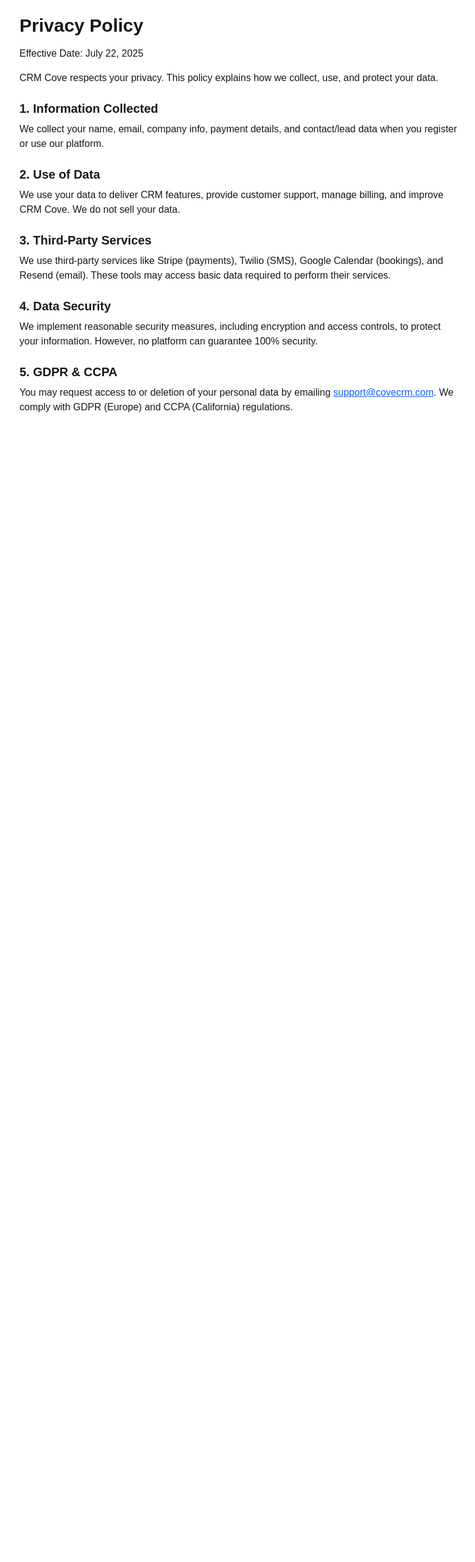
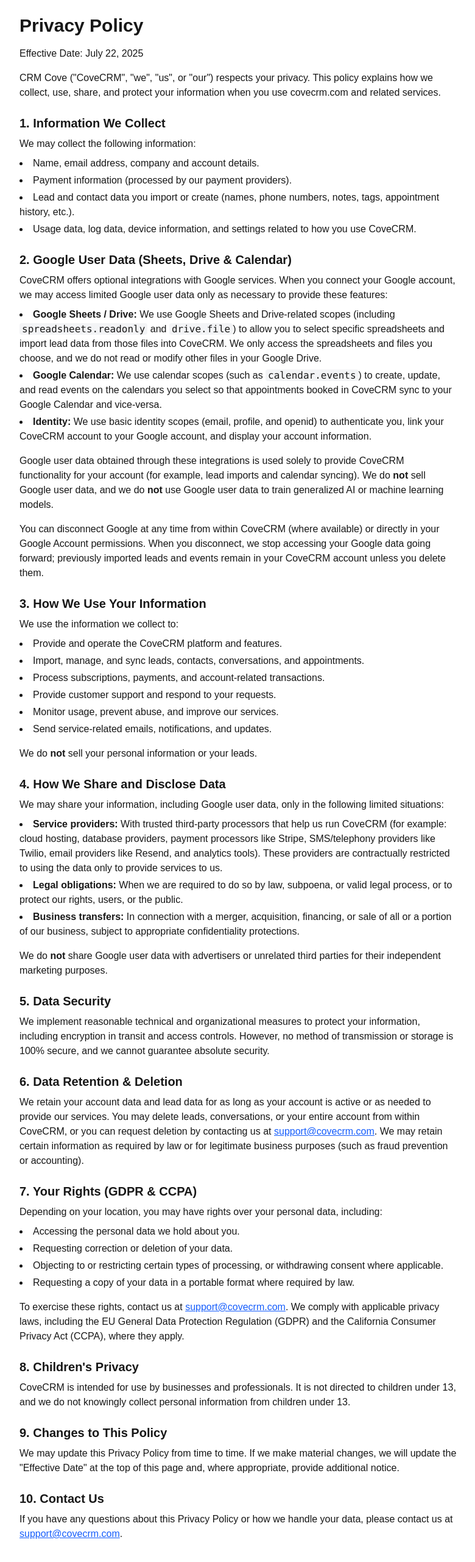
Before and after one commit to brysonmccleary/CoveCRM, a Next.js app: page /legal/privacy in a window 1280 px wide. Shown: the top 2562 px of the page at 61% size, without its empty margins (248-1028 px from the left). Before the commit the page ends 800 px from the top, so only its background shows below. Built offline with nearby package versions, Linux system fonts and the light colour scheme; no server answers.

Commit message:
Update privacy policy with Google user data and sharing disclosures

```diff
--- a/pages/legal/privacy.tsx
+++ b/pages/legal/privacy.tsx
@@ -1,53 +1,233 @@
+// /pages/legal/privacy.tsx
 export default function PrivacyPolicy() {
   return (
     <div className="p-6 max-w-3xl mx-auto">
       <h1 className="text-3xl font-bold mb-4">Privacy Policy</h1>
       <p className="mb-4">Effective Date: July 22, 2025</p>
+
       <p className="mb-4">
-        CRM Cove respects your privacy. This policy explains how we collect,
-        use, and protect your data.
+        CRM Cove (&quot;CoveCRM&quot;, &quot;we&quot;, &quot;us&quot;, or
+        &quot;our&quot;) respects your privacy. This policy explains how we
+        collect, use, share, and protect your information when you use
+        covecrm.com and related services.
       </p>
 
       <h2 className="text-xl font-semibold mt-6 mb-2">
-        1. Information Collected
+        1. Information We Collect
       </h2>
+      <p className="mb-2">We may collect the following information:</p>
+      <ul className="list-disc list-inside mb-4 space-y-1">
+        <li>Name, email address, company and account details.</li>
+        <li>Payment information (processed by our payment providers).</li>
+        <li>
+          Lead and contact data you import or create (names, phone numbers,
+          notes, tags, appointment history, etc.).
+        </li>
+        <li>
+          Usage data, log data, device information, and settings related to how
+          you use CoveCRM.
+        </li>
+      </ul>
+
+      <h2 className="text-xl font-semibold mt-6 mb-2">
+        2. Google User Data (Sheets, Drive &amp; Calendar)
+      </h2>
+      <p className="mb-2">
+        CoveCRM offers optional integrations with Google services. When you
+        connect your Google account, we may access limited Google user data
+        only as necessary to provide these features:
+      </p>
+      <ul className="list-disc list-inside mb-4 space-y-1">
+        <li>
+          <span className="font-semibold">Google Sheets / Drive:</span> We use
+          Google Sheets and Drive-related scopes (including{" "}
+          <code className="bg-gray-100 px-1 rounded">
+            spreadsheets.readonly
+          </code>{" "}
+          and{" "}
+          <code className="bg-gray-100 px-1 rounded">drive.file</code>) to
+          allow you to select specific spreadsheets and import lead data from
+          those files into CoveCRM. We only access the spreadsheets and files
+          you choose, and we do not read or modify other files in your Google
+          Drive.
+        </li>
+        <li>
+          <span className="font-semibold">Google Calendar:</span> We use
+          calendar scopes (such as{" "}
+          <code className="bg-gray-100 px-1 rounded">calendar.events</code>) to
+          create, update, and read events on the calendars you select so that
+          appointments booked in CoveCRM sync to your Google Calendar and
+          vice-versa.
+        </li>
+        <li>
+          <span className="font-semibold">Identity:</span> We use basic
+          identity scopes (email, profile, and openid) to authenticate you,
+          link your CoveCRM account to your Google account, and display your
+          account information.
+        </li>
+      </ul>
+
       <p className="mb-4">
-        We collect your name, email, company info, payment details, and
-        contact/lead data when you register or use our platform.
+        Google user data obtained through these integrations is used solely to
+        provide CoveCRM functionality for your account (for example, lead
+        imports and calendar syncing). We do <span className="font-semibold">
+          not
+        </span>{" "}
+        sell Google user data, and we do{" "}
+        <span className="font-semibold">not</span> use Google user data to
+        train generalized AI or machine learning models.
       </p>
-
-      <h2 className="text-xl font-semibold mt-6 mb-2">2. Use of Data</h2>
       <p className="mb-4">
-        We use your data to deliver CRM features, provide customer support,
-        manage billing, and improve CRM Cove. We do not sell your data.
+        You can disconnect Google at any time from within CoveCRM (where
+        available) or directly in your Google Account permissions. When you
+        disconnect, we stop accessing your Google data going forward; previously
+        imported leads and events remain in your CoveCRM account unless you
+        delete them.
       </p>
 
       <h2 className="text-xl font-semibold mt-6 mb-2">
-        3. Third-Party Services
+        3. How We Use Your Information
+      </h2>
+      <p className="mb-2">We use the information we collect to:</p>
+      <ul className="list-disc list-inside mb-4 space-y-1">
+        <li>Provide and operate the CoveCRM platform and features.</li>
+        <li>
+          Import, manage, and sync leads, contacts, conversations, and
+          appointments.
+        </li>
+        <li>
+          Process subscriptions, payments, and account-related transactions.
+        </li>
+        <li>Provide customer support and respond to your requests.</li>
+        <li>Monitor usage, prevent abuse, and improve our services.</li>
+        <li>Send service-related emails, notifications, and updates.</li>
+      </ul>
+      <p className="mb-4">
+        We do <span className="font-semibold">not</span> sell your personal
+        information or your leads.
+      </p>
+
+      <h2 className="text-xl font-semibold mt-6 mb-2">
+        4. How We Share and Disclose Data
+      </h2>
+      <p className="mb-2">
+        We may share your information, including Google user data, only in the
+        following limited situations:
+      </p>
+      <ul className="list-disc list-inside mb-4 space-y-1">
+        <li>
+          <span className="font-semibold">Service providers:</span> With
+          trusted third-party processors that help us run CoveCRM (for example:
+          cloud hosting, database providers, payment processors like Stripe,
+          SMS/telephony providers like Twilio, email providers like Resend, and
+          analytics tools). These providers are contractually restricted to
+          using the data only to provide services to us.
+        </li>
+        <li>
+          <span className="font-semibold">Legal obligations:</span> When we are
+          required to do so by law, subpoena, or valid legal process, or to
+          protect our rights, users, or the public.
+        </li>
+        <li>
+          <span className="font-semibold">Business transfers:</span> In
+          connection with a merger, acquisition, financing, or sale of all or a
+          portion of our business, subject to appropriate confidentiality
+          protections.
+        </li>
+      </ul>
+      <p className="mb-4">
+        We do <span className="font-semibold">not</span> share Google user data
+        with advertisers or unrelated third parties for their independent
+        marketing purposes.
+      </p>
+
+      <h2 className="text-xl font-semibold mt-6 mb-2">5. Data Security</h2>
+      <p className="mb-4">
+        We implement reasonable technical and organizational measures to
+        protect your information, including encryption in transit and access
+        controls. However, no method of transmission or storage is 100% secure,
+        and we cannot guarantee absolute security.
+      </p>
+
+      <h2 className="text-xl font-semibold mt-6 mb-2">
+        6. Data Retention &amp; Deletion
       </h2>
       <p className="mb-4">
-        We use third-party services like Stripe (payments), Twilio (SMS), Google
-        Calendar (bookings), and Resend (email). These tools may access basic
-        data required to perform their services.
-      </p>
-
-      <h2 className="text-xl font-semibold mt-6 mb-2">4. Data Security</h2>
-      <p className="mb-4">
-        We implement reasonable security measures, including encryption and
-        access controls, to protect your information. However, no platform can
-        guarantee 100% security.
-      </p>
-
-      <h2 className="text-xl font-semibold mt-6 mb-2">5. GDPR & CCPA</h2>
-      <p className="mb-4">
-        You may request access to or deletion of your personal data by emailing{" "}
+        We retain your account data and lead data for as long as your account
+        is active or as needed to provide our services. You may delete leads,
+        conversations, or your entire account from within CoveCRM, or you can
+        request deletion by contacting us at{" "}
         <a
           href="mailto:support@covecrm.com"
           className="text-blue-600 underline"
         >
           support@covecrm.com
         </a>
-        . We comply with GDPR (Europe) and CCPA (California) regulations.
+        . We may retain certain information as required by law or for legitimate
+        business purposes (such as fraud prevention or accounting).
+      </p>
+
+      <h2 className="text-xl font-semibold mt-6 mb-2">
+        7. Your Rights (GDPR &amp; CCPA)
+      </h2>
+      <p className="mb-2">
+        Depending on your location, you may have rights over your personal
+        data, including:
+      </p>
+      <ul className="list-disc list-inside mb-4 space-y-1">
+        <li>Accessing the personal data we hold about you.</li>
+        <li>Requesting correction or deletion of your data.</li>
+        <li>
+          Objecting to or restricting certain types of processing, or withdrawing
+          consent where applicable.
+        </li>
+        <li>
+          Requesting a copy of your data in a portable format where required by
+          law.
+        </li>
+      </ul>
+      <p className="mb-4">
+        To exercise these rights, contact us at{" "}
+        <a
+          href="mailto:support@covecrm.com"
+          className="text-blue-600 underline"
+        >
+          support@covecrm.com
+        </a>
+        . We comply with applicable privacy laws, including the EU General Data
+        Protection Regulation (GDPR) and the California Consumer Privacy Act
+        (CCPA), where they apply.
+      </p>
+
+      <h2 className="text-xl font-semibold mt-6 mb-2">
+        8. Children&apos;s Privacy
+      </h2>
+      <p className="mb-4">
+        CoveCRM is intended for use by businesses and professionals. It is not
+        directed to children under 13, and we do not knowingly collect personal
+        information from children under 13.
+      </p>
+
+      <h2 className="text-xl font-semibold mt-6 mb-2">
+        9. Changes to This Policy
+      </h2>
+      <p className="mb-4">
+        We may update this Privacy Policy from time to time. If we make material
+        changes, we will update the &quot;Effective Date&quot; at the top of
+        this page and, where appropriate, provide additional notice.
+      </p>
+
+      <h2 className="text-xl font-semibold mt-6 mb-2">10. Contact Us</h2>
+      <p className="mb-4">
+        If you have any questions about this Privacy Policy or how we handle
+        your data, please contact us at{" "}
+        <a
+          href="mailto:support@covecrm.com"
+          className="text-blue-600 underline"
+        >
+          support@covecrm.com
+        </a>
+        .
       </p>
     </div>
   );
```
